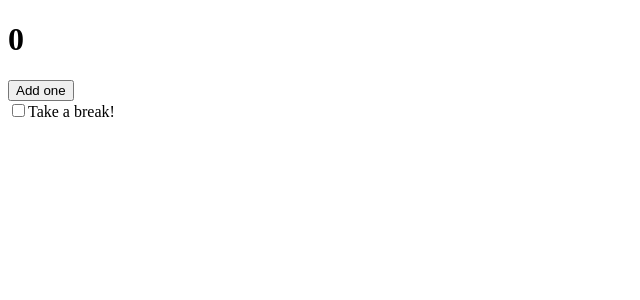
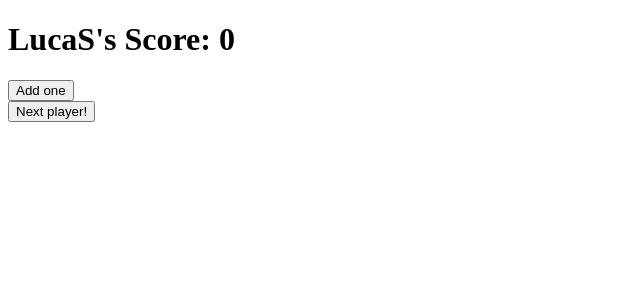
Before and after one commit to sarthak-negi22/100daysReact, a React (Create React App) app: page / in a window 1280 px wide. Shown: the top 300 px of the page, without its empty margins (0-640 px from the left). Built offline with nearby package versions, Linux system fonts and the light colour scheme.

Commit message:
state reset at the same position

```diff
--- a/src/PreserveAndResetState.js
+++ b/src/PreserveAndResetState.js
@@ -1,4 +1,57 @@
 import { useState } from "react";
+
+function NewCounter({ person }) {
+
+    const [score, setScore] = useState(0);
+    const [hover, setHover] = useState(false);
+
+    let className = "counter";
+    if(hover) {
+        className += "hover";
+    }
+
+    function handleClick() {
+        setScore(score + 1);
+    }
+
+    return(
+        <>
+            <div
+                className = { className }
+                onPointerEnter = { () => setHover(true)}
+                onPointerLeave = { () => setHover(false)}
+            >
+                <h1>{ person }'s Score: { score }</h1>
+                <button onClick = { handleClick }>
+                    Add one
+                </button>
+            </div>
+        </>
+    );
+}
+
+// resetting state at the same position
+function ResetStateWithKey() {
+
+    const [isPlayerA, setIsPlayerA] = useState(true);
+
+    function handleClick() {
+        setIsPlayerA(!isPlayerA);
+    }
+
+    return (
+        <>
+            { isPlayerA ? (
+                <NewCounter key = "LucaS" person = "LucaS"/>
+            ) : (
+                <NewCounter  key = "Astra" person = "Astra"/>
+            )}
+            <button onClick = { handleClick }>
+                Next player!
+            </button>
+        </>
+    );
+}
 
 // when you render a different component at the same position, the state of entire sub tree gets reset
 function NewFancyStyle() {
@@ -163,7 +216,9 @@ export default function PreserveAndResetState() {
 
             {/* <FancyStyleComponent/> */}
 
-            <TakeABreak/>
+            {/* <TakeABreak/> */}
+
+            <ResetStateWithKey/>
         </>
     );
 }
```
